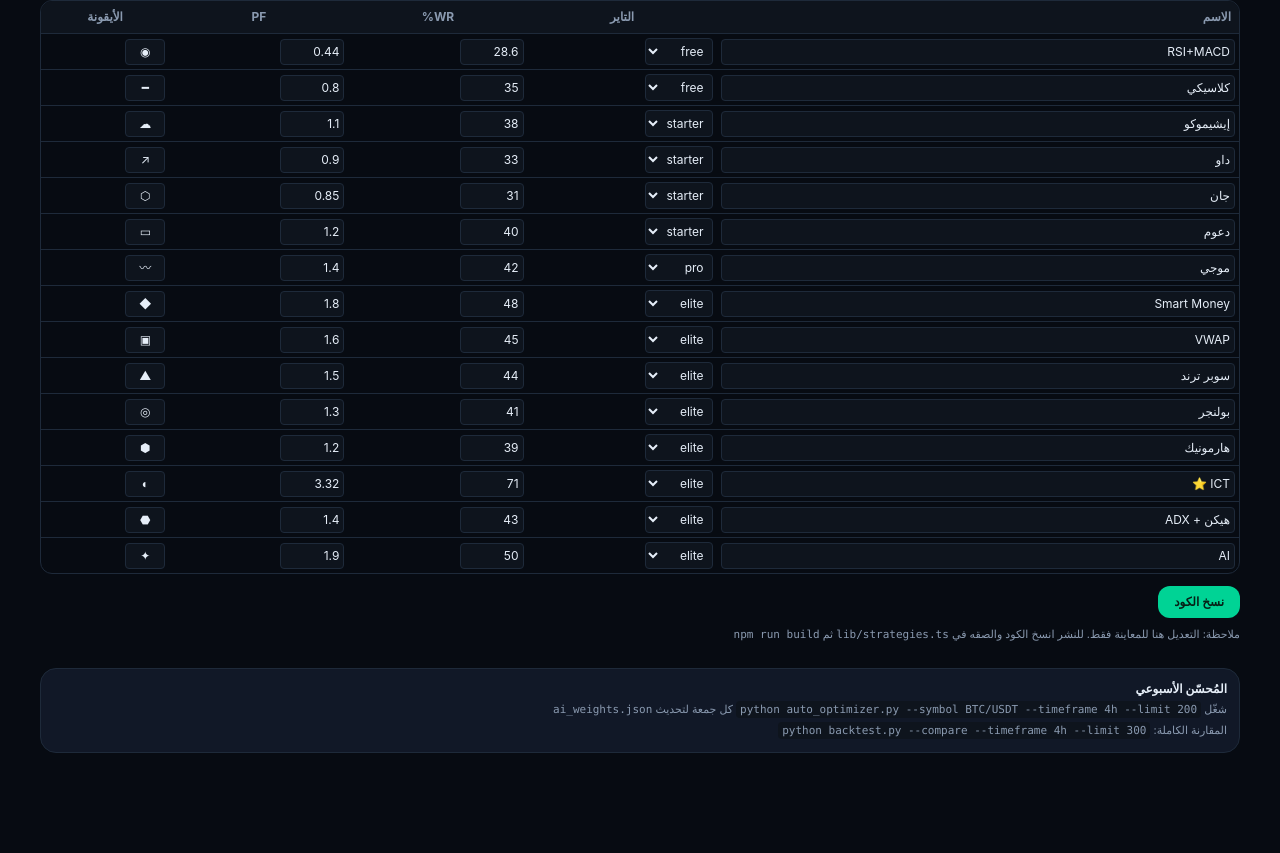
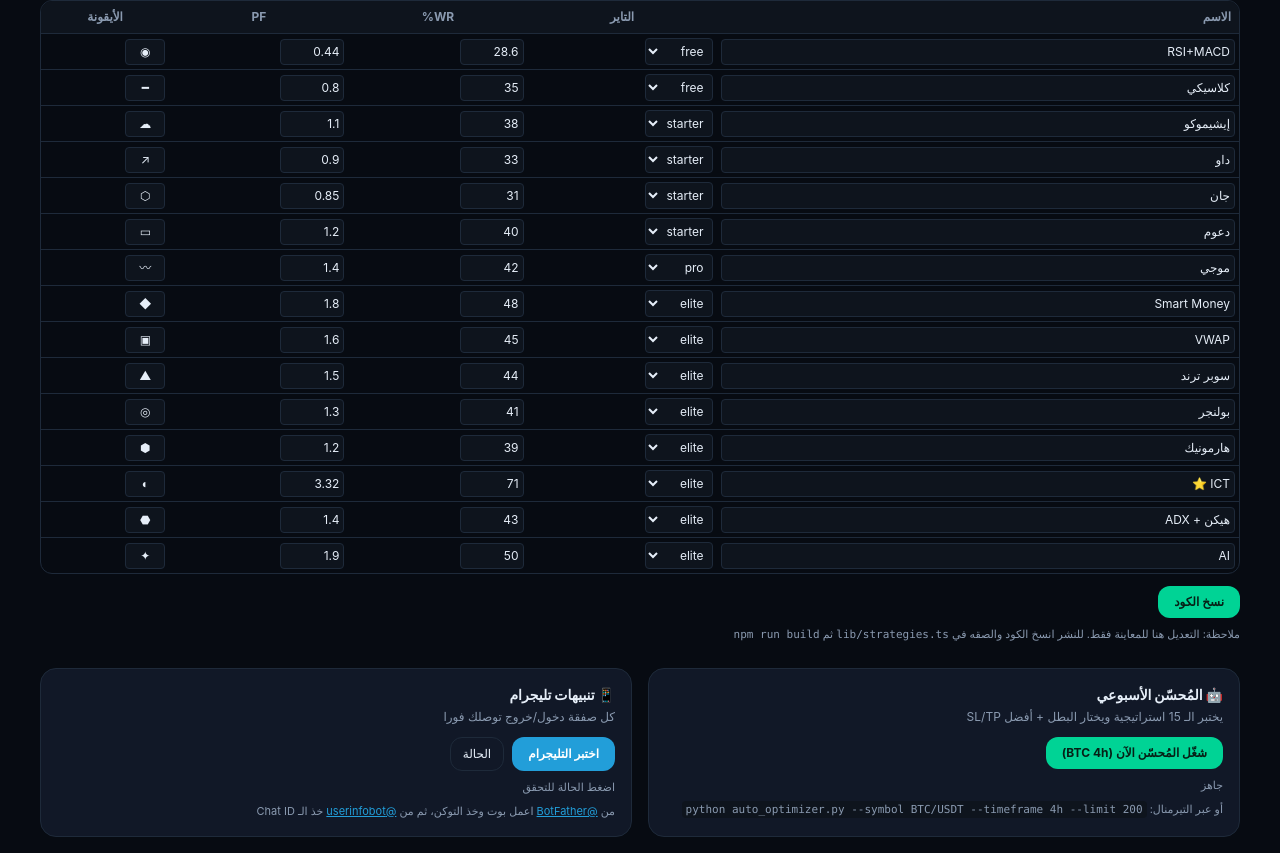
Before and after one commit to Termsany/bot-saros, a Next.js app: page /admin in a window 1280 px wide. Shown: the part 384-1237 px from the top of the page. Before the commit the page ends 1153 px from the top, so only its background shows below. Built offline with nearby package versions, Linux system fonts and the light colour scheme.

Commit message:
Admin: optimizer live button + telegram test (backend endpoints)

```diff
--- a/app/admin/page.tsx
+++ b/app/admin/page.tsx
@@ -79,10 +79,47 @@ export default function AdminPage(){
           <div className="text-[11px] text-[#8A9AB0] mt-2">ملاحظة: التعديل هنا للمعاينة فقط. للنشر انسخ الكود والصقه في <code>lib/strategies.ts</code> ثم <code>npm run build</code></div>
         </div>
 
-        <div className="mt-6 rounded-2xl border border-[#1E2A3A] bg-[#111827] p-3">
-          <h3 className="text-xs font-bold">المُحسّن الأسبوعي</h3>
-          <div className="text-[11px] text-[#8A9AB0] mt-1">شغّل <code className="bg-[#0E141D] px-1 py-0.5 rounded">python auto_optimizer.py --symbol BTC/USDT --timeframe 4h --limit 200</code> كل جمعة لتحديث <code>ai_weights.json</code></div>
-          <div className="text-[11px] text-[#8A9AB0] mt-1">المقارنة الكاملة: <code className="bg-[#0E141D] px-1 py-0.5 rounded">python backtest.py --compare --timeframe 4h --limit 300</code></div>
+        <div className="mt-6 grid md:grid-cols-2 gap-4">
+          <div className="rounded-2xl border border-[#1E2A3A] bg-[#111827] p-4">
+            <h3 className="text-sm font-black">🤖 المُحسّن الأسبوعي</h3>
+            <p className="text-xs text-[#8A9AB0] mt-1">يختبر الـ 15 استراتيجية ويختار البطل + أفضل SL/TP</p>
+            <div className="flex gap-2 mt-3">
+              <button onClick={async()=>{
+                const b=document.getElementById("opt-status") as HTMLElement
+                if(b) b.textContent="جاري — قد يستغرق دقيقة..."
+                try{
+                  const r=await fetch((process.env.NEXT_PUBLIC_API_URL||"http://localhost:8000")+"/api/optimizer/run?symbol=BTC/USDT&timeframe=4h&limit=200",{method:"POST"})
+                  const j=await r.json()
+                  if(b) b.textContent=j.ok ? "✅ تم — "+JSON.stringify(j.weights||{}).slice(0,120) : "❌ "+(j.error||j.stderr||"فشل")
+                }catch(e:any){ const b2=document.getElementById("opt-status"); if(b2) b2.textContent="خطأ: "+String(e.message||e) }
+              }} className="px-4 py-2 rounded-xl bg-[#00D395] text-[#062016] text-xs font-bold">شغّل المُحسّن الآن (BTC 4h)</button>
+            </div>
+            <div id="opt-status" className="mt-2 text-[11px] text-[#8A9AB0]">جاهز</div>
+            <div className="text-[11px] text-[#8A9AB0] mt-2">أو عبر التيرمنال: <code className="bg-[#0E141D] px-1 py-0.5 rounded">python auto_optimizer.py --symbol BTC/USDT --timeframe 4h --limit 200</code></div>
+          </div>
+          <div className="rounded-2xl border border-[#1E2A3A] bg-[#111827] p-4">
+            <h3 className="text-sm font-black">📱 تنبيهات تليجرام</h3>
+            <p className="text-xs text-[#8A9AB0] mt-1">كل صفقة دخول/خروج توصلك فورا</p>
+            <div className="flex gap-2 mt-3">
+              <button onClick={async()=>{
+                const b=document.getElementById("tg-status") as HTMLElement
+                if(b) b.textContent="جاري الاختبار..."
+                try{
+                  const r=await fetch((process.env.NEXT_PUBLIC_API_URL||"http://localhost:8000")+"/api/telegram/test",{method:"POST"})
+                  const j=await r.json()
+                  if(b) b.textContent=j.ok ? "✅ وصلت الرسالة لتليجرام!" : "❌ "+(j.msg||"فشل — ضع التوكن في backend/.env")
+                }catch(e:any){ const b2=document.getElementById("tg-status"); if(b2) b2.textContent="خطأ: "+String(e.message||e) }
+              }} className="px-4 py-2 rounded-xl bg-[#229ED9] text-white text-xs font-bold">اختبر التليجرام</button>
+              <button onClick={async()=>{
+                const r=await fetch((process.env.NEXT_PUBLIC_API_URL||"http://localhost:8000")+"/api/telegram/status")
+                const j=await r.json()
+                const b=document.getElementById("tg-status")
+                if(b) b.textContent=j.configured ? "✅ مربوط" : "⚠️ غير مربوط — ضع TELEGRAM_BOT_TOKEN و CHAT_ID في backend/.env"
+              }} className="px-3 py-2 rounded-xl border border-[#1E2A3A] text-xs">الحالة</button>
+            </div>
+            <div id="tg-status" className="mt-2 text-[11px] text-[#8A9AB0]">اضغط الحالة للتحقق</div>
+            <div className="text-[11px] text-[#8A9AB0] mt-2">من <a href="https://t.me/BotFather" target="_blank" className="text-[#229ED9] underline">@BotFather</a> اعمل بوت وخذ التوكن، ثم من <a href="https://t.me/userinfobot" target="_blank" className="text-[#229ED9] underline">@userinfobot</a> خذ الـ Chat ID</div>
+          </div>
         </div>
       </div>
     </div>
```
